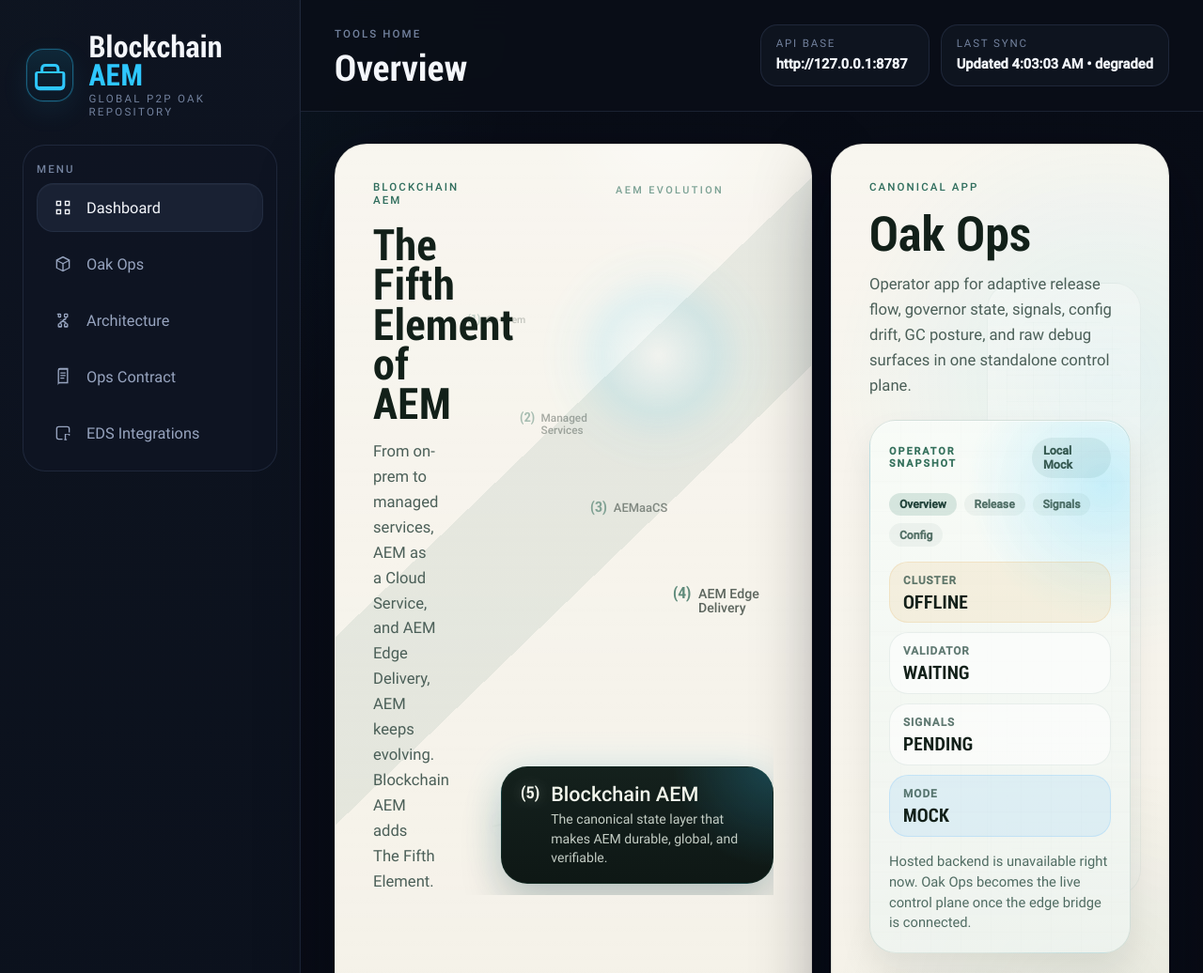
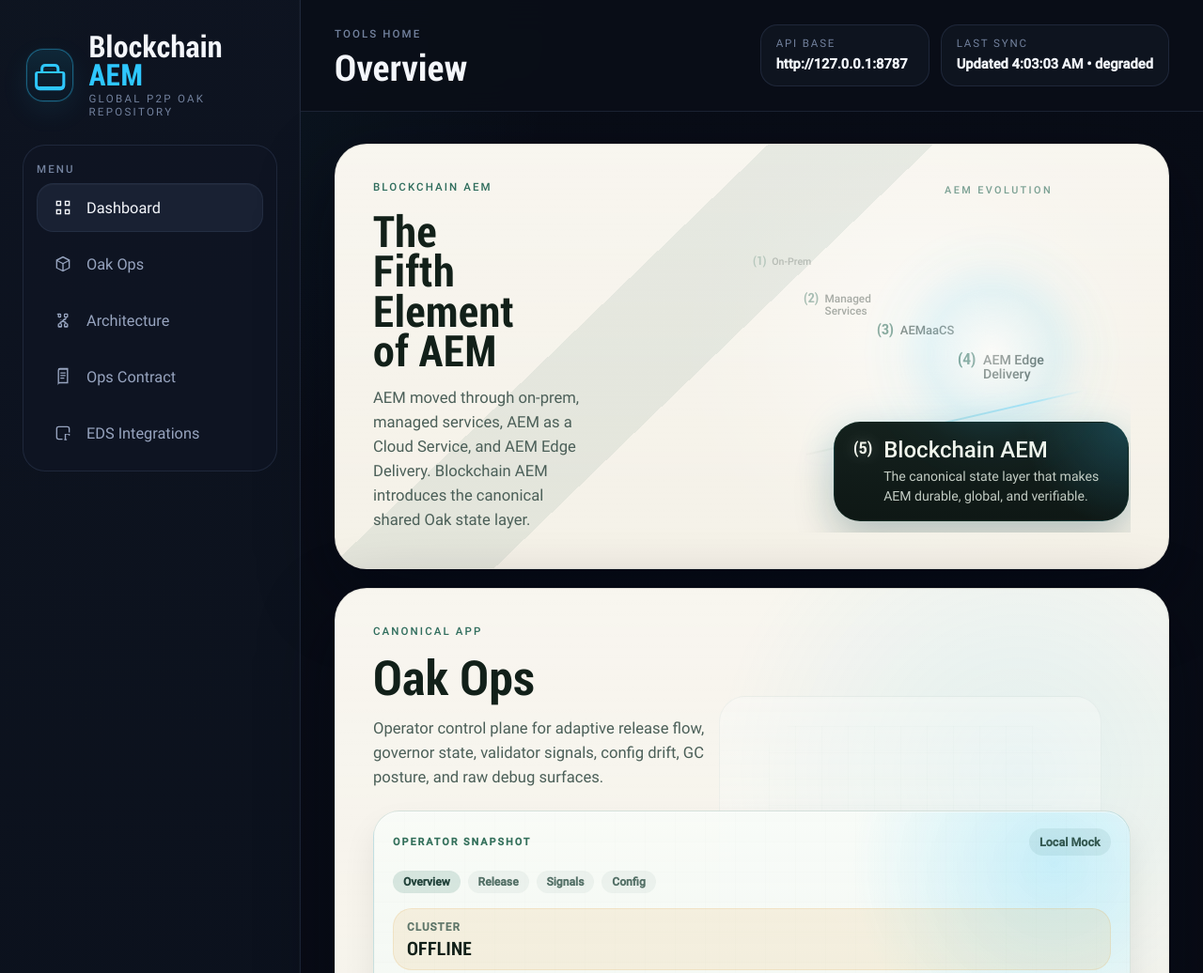
Before and after one commit to somarc/oak-chain-dashboard-eds, a website with bundled scripts: page tools/index.html in a window 1280 px wide. Shown: the top 1036 px of the page at 94% size. Built offline with nearby package versions, Linux system fonts and the light colour scheme; no server answers.

Commit message:
fix: tighten tools landing layout

```diff
--- a/tools/index.css
+++ b/tools/index.css
@@ -5,7 +5,7 @@
 }
 
 .hero-grid {
-  grid-template-columns: minmax(0, 1.2fr) minmax(360px, 0.8fr);
+  grid-template-columns: minmax(0, 1.24fr) minmax(390px, 0.82fr);
 }
 
 .feature-grid {
@@ -64,21 +64,21 @@
   position: relative;
   z-index: 1;
   display: grid;
-  grid-template-columns: minmax(220px, 0.68fr) minmax(500px, 1.12fr);
-  gap: 36px;
+  grid-template-columns: minmax(280px, 0.84fr) minmax(420px, 1fr);
+  gap: 28px;
   align-items: stretch;
 }
 
 .card-copy {
-  max-width: 23rem;
+  max-width: 27rem;
   align-self: end;
 }
 
 .hero-track-label {
   position: absolute;
   top: 4px;
-  left: 56%;
-  transform: translateX(-10%);
+  left: clamp(48%, 54%, 58%);
+  transform: translateX(-8%);
   margin: 0;
   color: rgba(26, 94, 77, 0.56);
   text-transform: uppercase;
@@ -89,7 +89,7 @@
 
 .hero-evolution {
   position: relative;
-  min-height: 344px;
+  min-height: 328px;
   overflow: hidden;
   align-self: stretch;
 }
@@ -97,9 +97,9 @@
 .hero-evolution::before {
   content: '';
   position: absolute;
-  left: 12%;
-  right: 8%;
-  bottom: 72px;
+  left: 16%;
+  right: 10%;
+  bottom: 82px;
   height: 2px;
   background: linear-gradient(90deg, rgba(24, 59, 48, 0.02), rgba(28, 122, 95, 0.16) 30%, rgba(46, 199, 255, 0.36) 78%, rgba(46, 199, 255, 0));
   box-shadow: 0 0 24px rgba(46, 199, 255, 0.14);
@@ -110,9 +110,9 @@
 .hero-evolution::after {
   content: '';
   position: absolute;
-  right: -1%;
-  top: 8%;
-  width: 74%;
+  right: 2%;
+  top: 12%;
+  width: 68%;
   aspect-ratio: 1;
   border-radius: 50%;
   background:
@@ -123,7 +123,7 @@
 
 .evolution-list {
   position: absolute;
-  inset: 56px 6% 126px 8%;
+  inset: 58px 6% 128px 10%;
 }
 
 .evolution-step {
@@ -142,29 +142,29 @@
 }
 
 .evolution-list .evolution-step:nth-child(1) {
-  left: 4%;
-  top: 12%;
+  left: 2%;
+  top: 14%;
   opacity: 0.28;
   transform: scale(0.78);
 }
 
 .evolution-list .evolution-step:nth-child(2) {
-  left: 22%;
-  top: 30%;
+  left: 18%;
+  top: 31%;
   opacity: 0.44;
   transform: scale(0.88);
 }
 
 .evolution-list .evolution-step:nth-child(3) {
-  left: 46%;
+  left: 42%;
   top: 48%;
   opacity: 0.6;
   transform: scale(0.98);
 }
 
 .evolution-list .evolution-step:nth-child(4) {
-  left: 72%;
-  top: 64%;
+  left: 66%;
+  top: 62%;
   opacity: 0.84;
   transform: scale(1.06);
 }
@@ -192,9 +192,9 @@
 }
 
 .evolution-step--fifth {
-  right: 3%;
-  bottom: 10px;
-  width: min(370px, 86%);
+  right: 2%;
+  bottom: 14px;
+  width: min(390px, 88%);
   max-width: none;
   display: grid;
   grid-template-columns: auto minmax(0, 1fr);
@@ -218,8 +218,8 @@
 }
 
 .evolution-step--fifth .evolution-name {
-  font-size: 1.35rem;
-  line-height: 0.98;
+  font-size: 1.5rem;
+  line-height: 0.96;
 }
 
 .evolution-fifth-copy {
@@ -252,7 +252,7 @@
 }
 
 .hero-card--story h2 {
-  max-width: 7ch;
+  max-width: 6.2ch;
   font-size: clamp(3.3rem, 4.4vw, 4.95rem);
   line-height: 0.92;
 }
@@ -305,11 +305,11 @@
 }
 
 .hero-card--ops .card-copy {
-  max-width: 32rem;
+  max-width: 30rem;
 }
 
 .hero-card--ops .card-body {
-  max-width: 28rem;
+  max-width: 26rem;
 }
 
 .ops-preview {
@@ -457,11 +457,11 @@
   margin: 18px 0 0;
   color: var(--dash-cream-muted);
   font-size: 1.15rem;
-  line-height: 1.62;
+  line-height: 1.56;
 }
 
 .hero-card--story .card-body {
-  max-width: 21ch;
+  max-width: 25ch;
 }
 
 .hero-actions {
@@ -524,13 +524,17 @@
 }
 
 @media (max-width: 1560px) {
+  .hero-grid {
+    grid-template-columns: 1fr;
+  }
+
   .hero-story-layout {
-    grid-template-columns: minmax(220px, 0.72fr) minmax(430px, 1fr);
-    gap: 22px;
+    grid-template-columns: minmax(260px, 0.82fr) minmax(380px, 1fr);
+    gap: 18px;
   }
 
   .card-copy {
-    max-width: 22rem;
+    max-width: 24rem;
   }
 
   .hero-card--story h2 {
@@ -539,11 +543,11 @@
   }
 
   .hero-evolution {
-    min-height: 304px;
+    min-height: 292px;
   }
 
   .evolution-list {
-    inset: 50px 4% 118px 8%;
+    inset: 50px 4% 118px 6%;
   }
 
   .evolution-list .evolution-step:nth-child(1) {
@@ -565,13 +569,13 @@
   }
 
   .evolution-list .evolution-step:nth-child(4) {
-    left: 66%;
-    top: 64%;
+    left: 62%;
+    top: 61%;
     transform: scale(0.96);
   }
 
   .evolution-step--fifth {
-    width: min(330px, 84%);
+    width: min(342px, 86%);
     padding: 18px 20px 16px;
     gap: 12px;
   }
@@ -593,12 +597,12 @@
 
 @media (max-width: 1360px) {
   .hero-story-layout {
-    grid-template-columns: minmax(0, 1fr) minmax(340px, 1fr);
+    grid-template-columns: minmax(250px, 0.92fr) minmax(320px, 1fr);
     gap: 18px;
   }
 
   .card-copy {
-    max-width: 20rem;
+    max-width: 23rem;
   }
 
   .hero-card--story h2 {
@@ -607,7 +611,7 @@
   }
 
   .card-body {
-    max-width: 18rem;
+    max-width: 22rem;
     font-size: 1.04rem;
   }
 
@@ -620,7 +624,7 @@
   }
 
   .evolution-list {
-    inset: 42px 4% 112px 4%;
+    inset: 42px 3% 112px 2%;
   }
 
   .evolution-list .evolution-step:nth-child(1) {
@@ -629,23 +633,23 @@
   }
 
   .evolution-list .evolution-step:nth-child(2) {
-    left: 18%;
+    left: 14%;
     top: 33%;
   }
 
   .evolution-list .evolution-step:nth-child(3) {
-    left: 42%;
+    left: 34%;
     top: 49%;
   }
 
   .evolution-list .evolution-step:nth-child(4) {
-    left: 70%;
-    top: 64%;
+    left: 56%;
+    top: 63%;
   }
 
   .evolution-step--fifth {
-    width: min(290px, 90%);
-    right: 0;
+    width: min(314px, 92%);
+    right: 0.5%;
     bottom: 12px;
   }
 
@@ -674,7 +678,7 @@
   }
 
   .hero-card--story .card-body {
-    max-width: 28ch;
+    max-width: 36ch;
   }
 
   .hero-card--ops::before,
@@ -696,7 +700,7 @@
   }
 
   .hero-evolution {
-    min-height: 232px;
+    min-height: 246px;
   }
 
   .feature-grid {
@@ -731,22 +735,22 @@
   }
 
   .evolution-list .evolution-step:nth-child(2) {
-    left: 12%;
+    left: 10%;
     top: 34%;
   }
 
   .evolution-list .evolution-step:nth-child(3) {
-    left: 34%;
+    left: 28%;
     top: 49%;
   }
 
   .evolution-list .evolution-step:nth-child(4) {
-    left: 58%;
+    left: 46%;
     top: 64%;
   }
 
   .evolution-step--fifth {
-    width: min(100%, 320px);
+    width: min(100%, 332px);
     right: 0;
   }
 
--- a/tools/index.html
+++ b/tools/index.html
@@ -155,7 +155,7 @@
                   <p class="card-kicker">Blockchain AEM</p>
                   <h2>The Fifth Element of AEM</h2>
                   <p class="card-body">
-                    From on-prem to managed services, AEM as a Cloud Service, and AEM Edge Delivery, AEM keeps evolving. Blockchain AEM adds The Fifth Element.
+                    AEM moved through on-prem, managed services, AEM as a Cloud Service, and AEM Edge Delivery. Blockchain AEM introduces the canonical shared Oak state layer.
                   </p>
                 </div>
                 <div class="hero-evolution" aria-label="AEM evolution track">
@@ -195,7 +195,7 @@
                   <p class="card-kicker">Canonical App</p>
                   <h2>Oak Ops</h2>
                   <p class="card-body">
-                    Operator app for adaptive release flow, governor state, signals, config drift, GC posture, and raw debug surfaces in one standalone control plane.
+                    Operator control plane for adaptive release flow, governor state, validator signals, config drift, GC posture, and raw debug surfaces.
                   </p>
                 </div>
                 <div class="ops-preview" aria-label="Oak Ops operator snapshot">
@@ -232,7 +232,7 @@
               </div>
               <div class="hero-actions">
                 <a class="btn btn-primary" href="/tools/ops/ops.html">Launch Oak Ops</a>
-                <a class="btn btn-secondary" href="/docs/ops-api-contract-v1.md">Read Ops Contract</a>
+                <a class="btn btn-secondary" href="/tools/architecture.html">View Architecture</a>
               </div>
             </article>
           </section>
@@ -247,7 +247,7 @@
               <p class="card-kicker">Primary</p>
               <h3>Tool Catalogue</h3>
               <p class="card-body">
-                Access the operator surfaces, reference contracts, and supporting docs that define the Blockchain AEM tooling envelope.
+                Enter the operator surfaces, architecture views, and supporting references that define the Blockchain AEM tooling envelope.
               </p>
               <a class="text-link" href="/tools/index.html">Explore Tools</a>
             </article>
@@ -261,9 +261,9 @@
               <p class="card-kicker">AEM Evolution</p>
               <h3>Fifth Element</h3>
               <p class="card-body">
-                Trace how Oak Ops extends AEM’s arc with validator-aware release control, durable state propagation, and verifiable repository posture.
+                Follow the line from classic AEM eras into validator-backed Oak state, durable release truth, and globally verifiable repository posture.
               </p>
-              <a class="text-link" href="/tools/ops/ops.html#overview">View Metrics</a>
+              <a class="text-link" href="/tools/architecture.html">View Architecture</a>
             </article>
 
             <article class="feature-card">
@@ -275,9 +275,9 @@
               <p class="card-kicker">Source of Truth</p>
               <h3>Control Plane</h3>
               <p class="card-body">
-                Keep the UX grounded in the real operator contract: the edge adapter stays a read model over the canonical release-flow and runtime endpoints.
+                Keep the UX grounded in validator truth: the edge adapter stays a read model over canonical release flow and runtime state.
               </p>
-              <a class="text-link" href="/docs/ops-api-contract-v1.md">Read Contract</a>
+              <a class="text-link" href="/tools/ops/ops.html#cluster">View Validators</a>
             </article>
           </section>
         </div>
```
